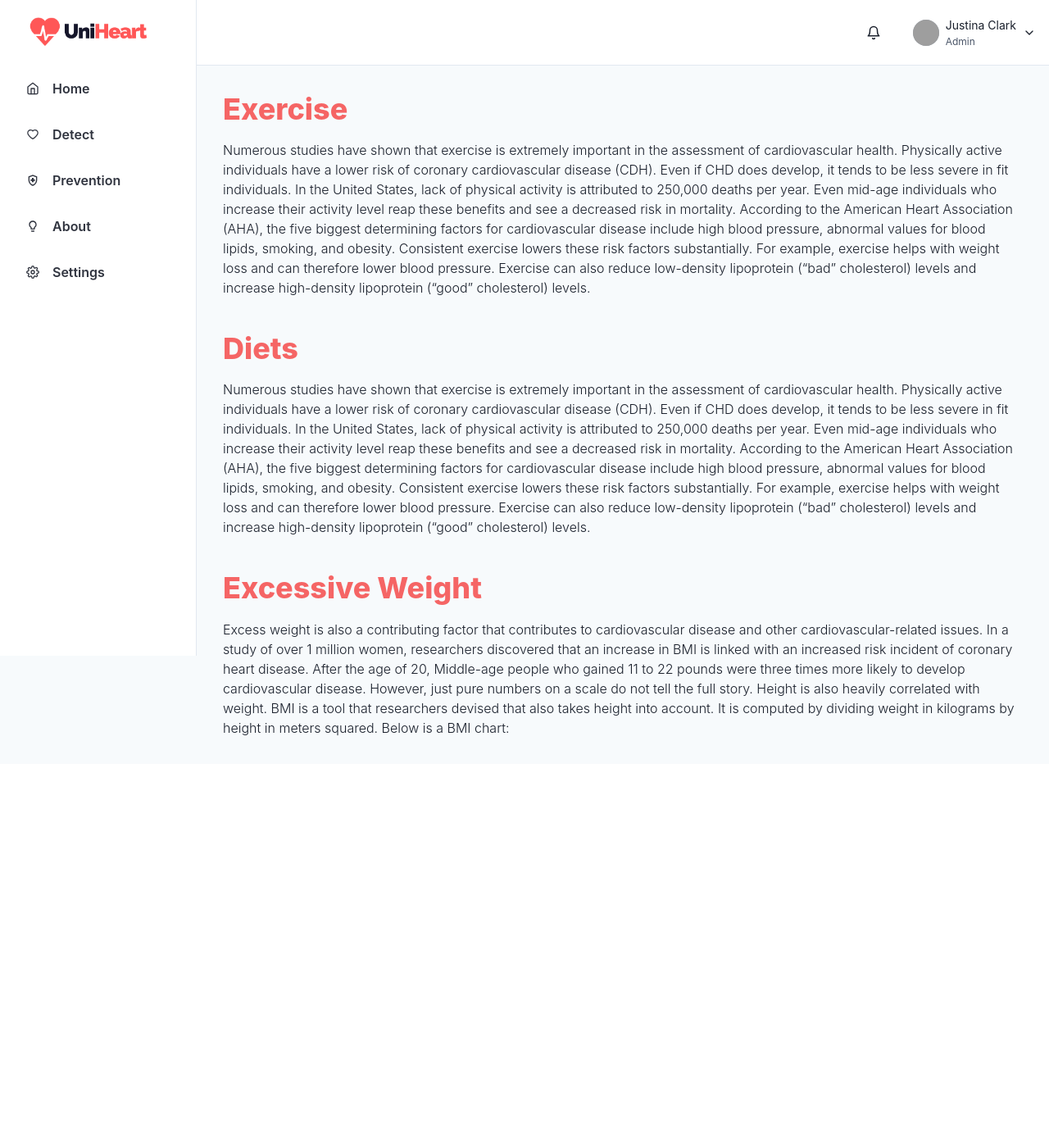
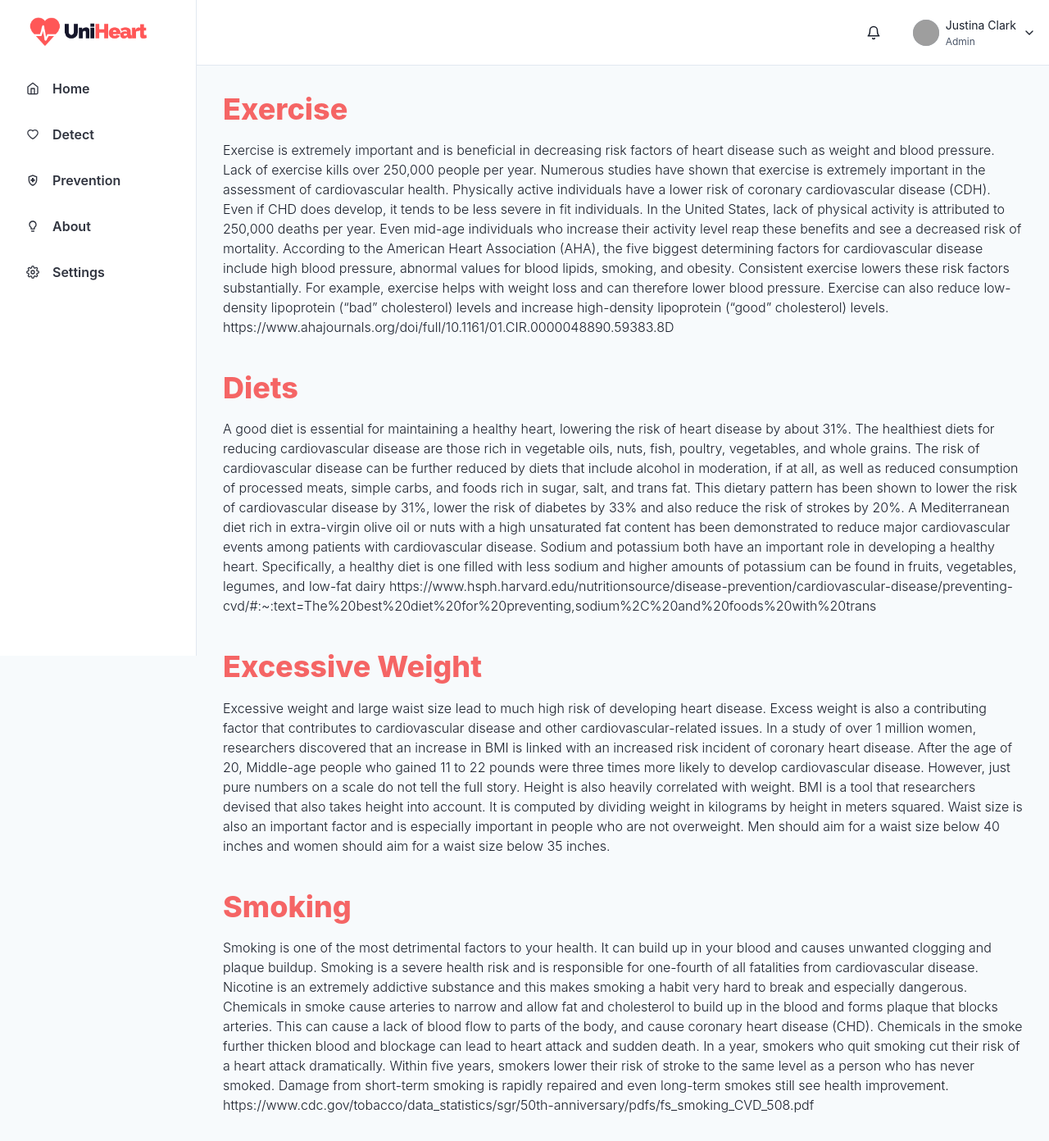
Before and after one commit to ganning127/UniHeart, a Next.js app: page /prevention in a window 1280 px wide. Shown: the whole page at 82% size. Before the commit the page ends 932 px from the top, so only its background shows below. Built offline with nearby package versions, Linux system fonts and the light colour scheme; grey boxes are pictures that could not be loaded.

Commit message:
Prevention page content

```diff
--- a/pages/prevention.js
+++ b/pages/prevention.js
@@ -19,7 +19,11 @@ export default function Home() {
                         Exercise
                     </HeadingWithDesc>
                     <Text fontWeight={350}>
-                        Numerous studies have shown that exercise is extremely important in the assessment of cardiovascular health. Physically active individuals have a lower risk of coronary cardiovascular disease (CDH). Even if CHD does develop, it tends to be less severe in fit individuals. In the United States, lack of physical activity is attributed to 250,000 deaths per year. Even mid-age individuals who increase their activity level reap these benefits and see a decreased risk in mortality. According to the American Heart Association (AHA), the five biggest determining factors for cardiovascular disease include high blood pressure, abnormal values for blood lipids, smoking, and obesity. Consistent exercise lowers these risk factors substantially. For example, exercise helps with weight loss and can therefore lower blood pressure. Exercise can also reduce low-density lipoprotein (“bad” cholesterol) levels and increase high-density lipoprotein (“good” cholesterol) levels.
+                    Exercise is extremely important and is beneficial in decreasing risk factors of heart disease such as weight and blood pressure. Lack of exercise kills over 250,000 people per year.
+
+                    Numerous studies have shown that exercise is extremely important in the assessment of cardiovascular health. Physically active individuals have a lower risk of coronary cardiovascular disease (CDH). Even if CHD does develop, it tends to be less severe in fit individuals. In the United States, lack of physical activity is attributed to 250,000 deaths per year. Even mid-age individuals who increase their activity level reap these benefits and see a decreased risk of mortality. According to the American Heart Association (AHA), the five biggest determining factors for cardiovascular disease include high blood pressure, abnormal values for blood lipids, smoking, and obesity. Consistent exercise lowers these risk factors substantially. For example, exercise helps with weight loss and can therefore lower blood pressure. Exercise can also reduce low-density lipoprotein (“bad” cholesterol) levels and increase high-density lipoprotein (“good” cholesterol) levels.
+
+                    https://www.ahajournals.org/doi/full/10.1161/01.CIR.0000048890.59383.8D
                     </Text>
 
                     <TextSep />
@@ -28,7 +32,11 @@ export default function Home() {
                         Diets
                     </HeadingWithDesc>
                     <Text fontWeight={350}>
-                        Numerous studies have shown that exercise is extremely important in the assessment of cardiovascular health. Physically active individuals have a lower risk of coronary cardiovascular disease (CDH). Even if CHD does develop, it tends to be less severe in fit individuals. In the United States, lack of physical activity is attributed to 250,000 deaths per year. Even mid-age individuals who increase their activity level reap these benefits and see a decreased risk in mortality. According to the American Heart Association (AHA), the five biggest determining factors for cardiovascular disease include high blood pressure, abnormal values for blood lipids, smoking, and obesity. Consistent exercise lowers these risk factors substantially. For example, exercise helps with weight loss and can therefore lower blood pressure. Exercise can also reduce low-density lipoprotein (“bad” cholesterol) levels and increase high-density lipoprotein (“good” cholesterol) levels.
+                    A good diet is essential for maintaining a healthy heart, lowering the risk of heart disease by about 31%.
+
+                    The healthiest diets for reducing cardiovascular disease are those rich in vegetable oils, nuts, fish, poultry, vegetables, and whole grains. The risk of cardiovascular disease can be further reduced by diets that include alcohol in moderation, if at all, as well as reduced consumption of processed meats, simple carbs, and foods rich in sugar, salt, and trans fat. This dietary pattern has been shown to lower the risk of cardiovascular disease by 31%, lower the risk of diabetes by 33% and also reduce the risk of strokes by 20%. A Mediterranean diet rich in extra-virgin olive oil or nuts with a high unsaturated fat content has been demonstrated to reduce major cardiovascular events among patients with cardiovascular disease. Sodium and potassium both have an important role in developing a healthy heart. Specifically, a healthy diet is one filled with less sodium and higher amounts of potassium can be found in fruits, vegetables, legumes, and low-fat dairy
+
+                    https://www.hsph.harvard.edu/nutritionsource/disease-prevention/cardiovascular-disease/preventing-cvd/#:~:text=The%20best%20diet%20for%20preventing,sodium%2C%20and%20foods%20with%20trans
                     </Text>
 
                     <TextSep />
@@ -37,7 +45,24 @@ export default function Home() {
                         Excessive Weight
                     </HeadingWithDesc>
                     <Text fontWeight={350}>
-                        Excess weight is also a contributing factor that contributes to cardiovascular disease and other cardiovascular-related issues. In a study of over 1 million women, researchers discovered that an increase in BMI is linked with an increased risk incident of coronary heart disease. After the age of 20, Middle-age people who gained 11 to 22 pounds were three times more likely to develop cardiovascular disease. However, just pure numbers on a scale do not tell the full story. Height is also heavily correlated with weight. BMI is a tool that researchers devised that also takes height into account. It is computed by dividing weight in kilograms by height in meters squared. Below is a BMI chart:
+                    Excessive weight and large waist size lead to much high risk of developing heart disease.
+
+                    Excess weight is also a contributing factor that contributes to cardiovascular disease and other cardiovascular-related issues. In a study of over 1 million women, researchers discovered that an increase in BMI is linked with an increased risk incident of coronary heart disease. After the age of 20, Middle-age people who gained 11 to 22 pounds were three times more likely to develop cardiovascular disease. However, just pure numbers on a scale do not tell the full story. Height is also heavily correlated with weight. BMI is a tool that researchers devised that also takes height into account. It is computed by dividing weight in kilograms by height in meters squared.
+
+                    Waist size is also an important factor and is especially important in people who are not overweight. Men should aim for a waist size below 40 inches and women should aim for a waist size below 35 inches.
+                    </Text>
+
+                    <TextSep />
+
+                    <HeadingWithDesc align='left'>
+                        Smoking
+                    </HeadingWithDesc>
+                    <Text fontWeight={350}>
+                    Smoking is one of the most detrimental factors to your health. It can build up in your blood and causes unwanted clogging and plaque buildup.
+
+                    Smoking is a severe health risk and is responsible for one-fourth of all fatalities from cardiovascular disease. Nicotine is an extremely addictive substance and this makes smoking a habit very hard to break and especially dangerous. Chemicals in smoke cause arteries to narrow and allow fat and cholesterol to build up in the blood and forms plaque that blocks arteries. This can cause a lack of blood flow to parts of the body, and cause coronary heart disease (CHD). Chemicals in the smoke further thicken blood and blockage can lead to heart attack and sudden death. In a year, smokers who quit smoking cut their risk of a heart attack dramatically. Within five years, smokers lower their risk of stroke to the same level as a person who has never smoked. Damage from short-term smoking is rapidly repaired and even long-term smokes still see health improvement.
+
+                    https://www.cdc.gov/tobacco/data_statistics/sgr/50th-anniversary/pdfs/fs_smoking_CVD_508.pdf
                     </Text>
                 </Container>
 
```
